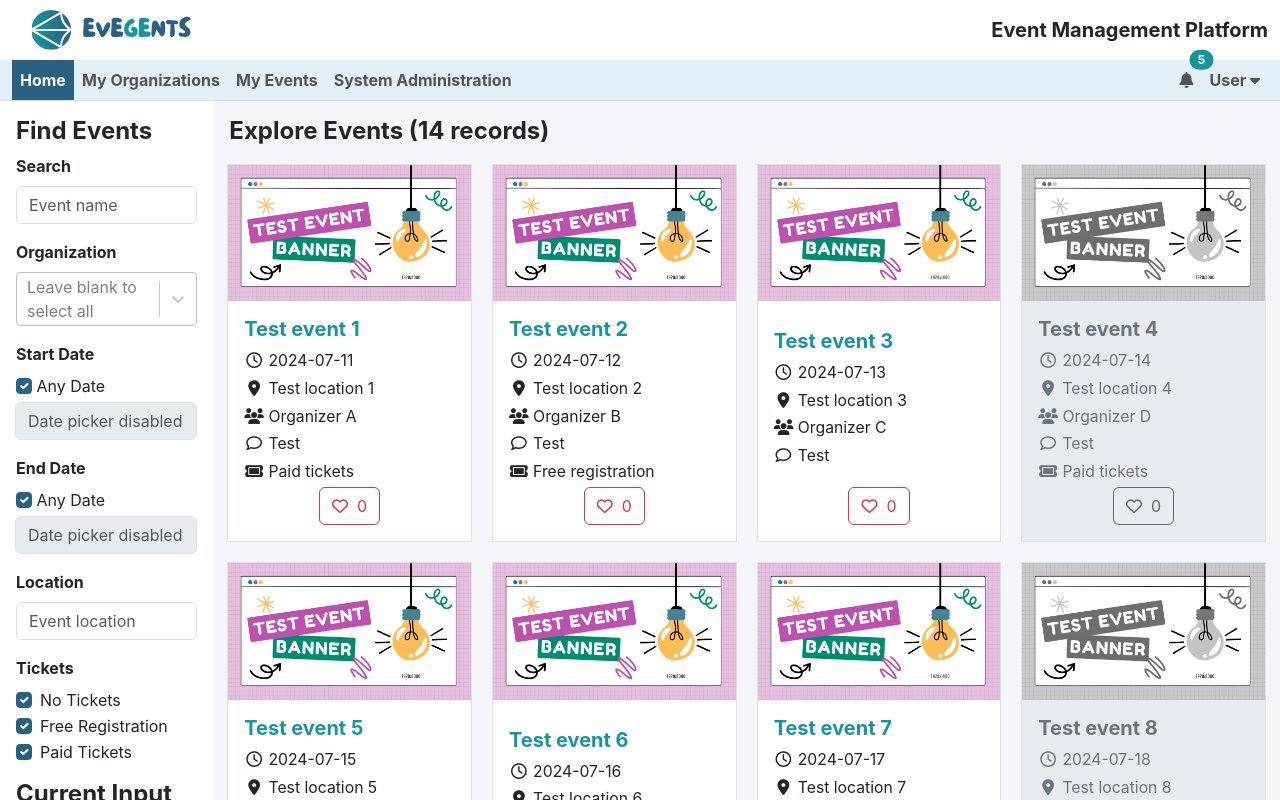
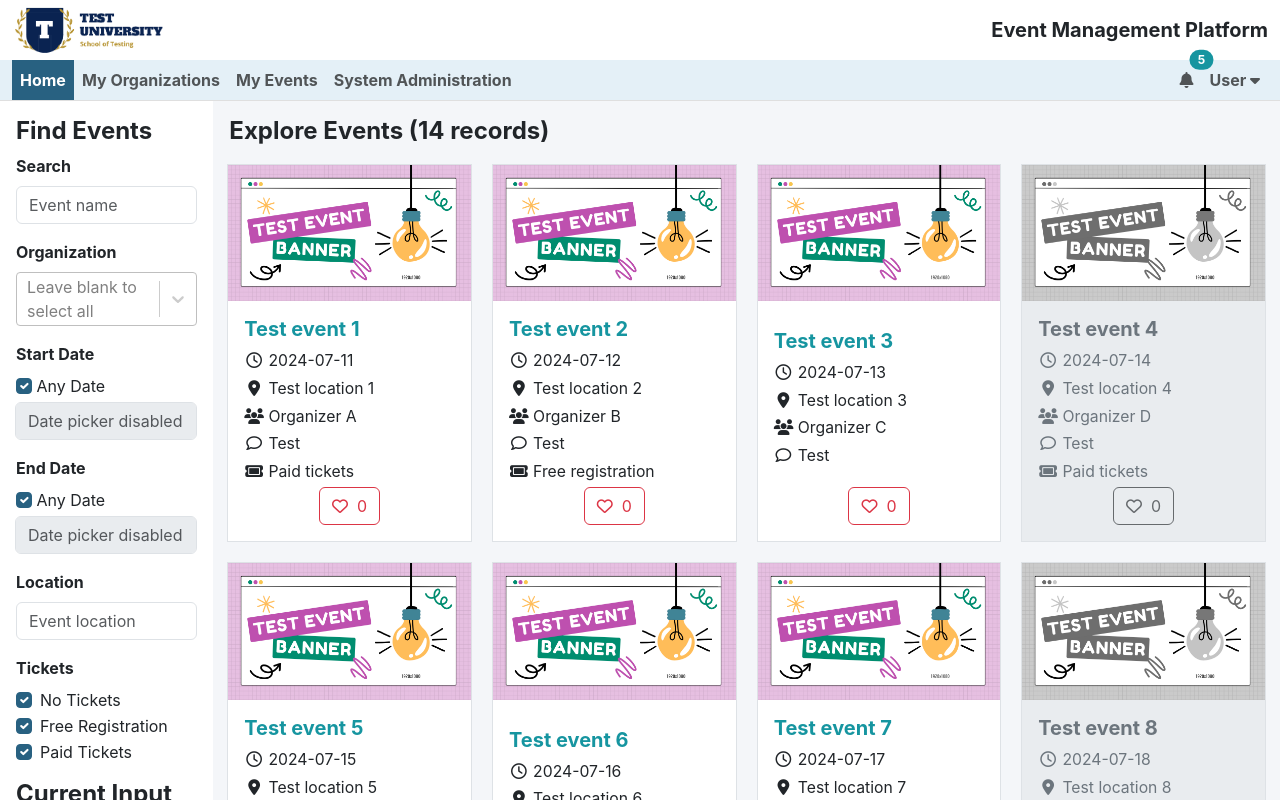
Before and after one commit to eveGEnts/Go-Headless, a React (Create React App) app: page / in a window 1280 px wide. Shown: the top 800 px of the page. Built offline with nearby package versions, Linux system fonts and the light colour scheme.

Commit message:
font awesome location

```diff
--- a/src/components/NavBar/Navbar.js
+++ b/src/components/NavBar/Navbar.js
@@ -1,10 +1,10 @@
 import React from 'react';
 import { Link } from 'react-router-dom';
-import '../../styles/_variables.scss';
+import '../../styles/style.scss';
 import './Navbar.scss';
 
-import '@fortawesome/fontawesome-free/css/all.min.css'
-import institution_logo from '../../assets/images/eveGEnts_logo.svg';
+//import '@fortawesome/fontawesome-free/css/all.min.css'
+import institution_logo from '../../assets/images/test_uni_logo.png';
 
 // SuperHeader Component
 const SuperHeader = () => {
--- a/src/styles/_imports.scss
+++ b/src/styles/_imports.scss
@@ -1,2 +1,3 @@
 // Import Bootstrap before setting body
 @import '~bootstrap/scss/bootstrap.scss';
+@import '@fortawesome/fontawesome-free/css/all.min.css'
```
